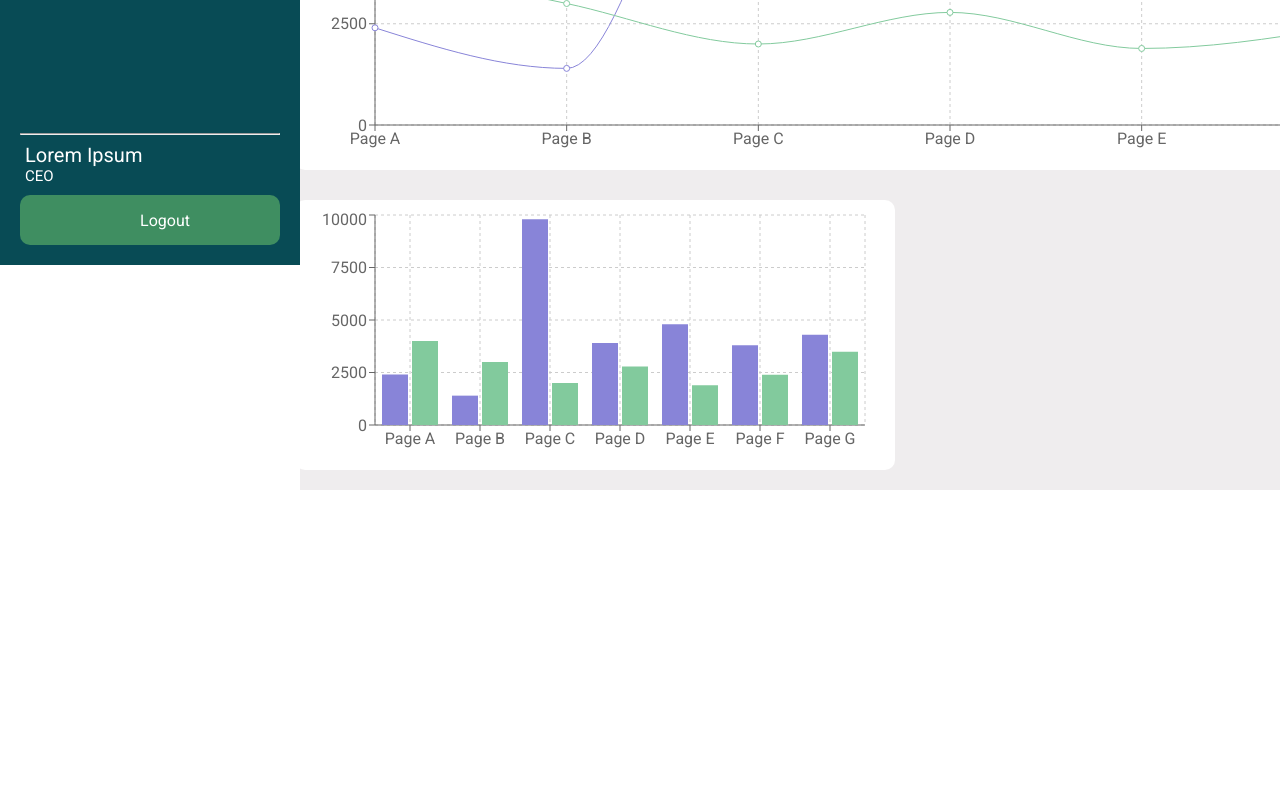
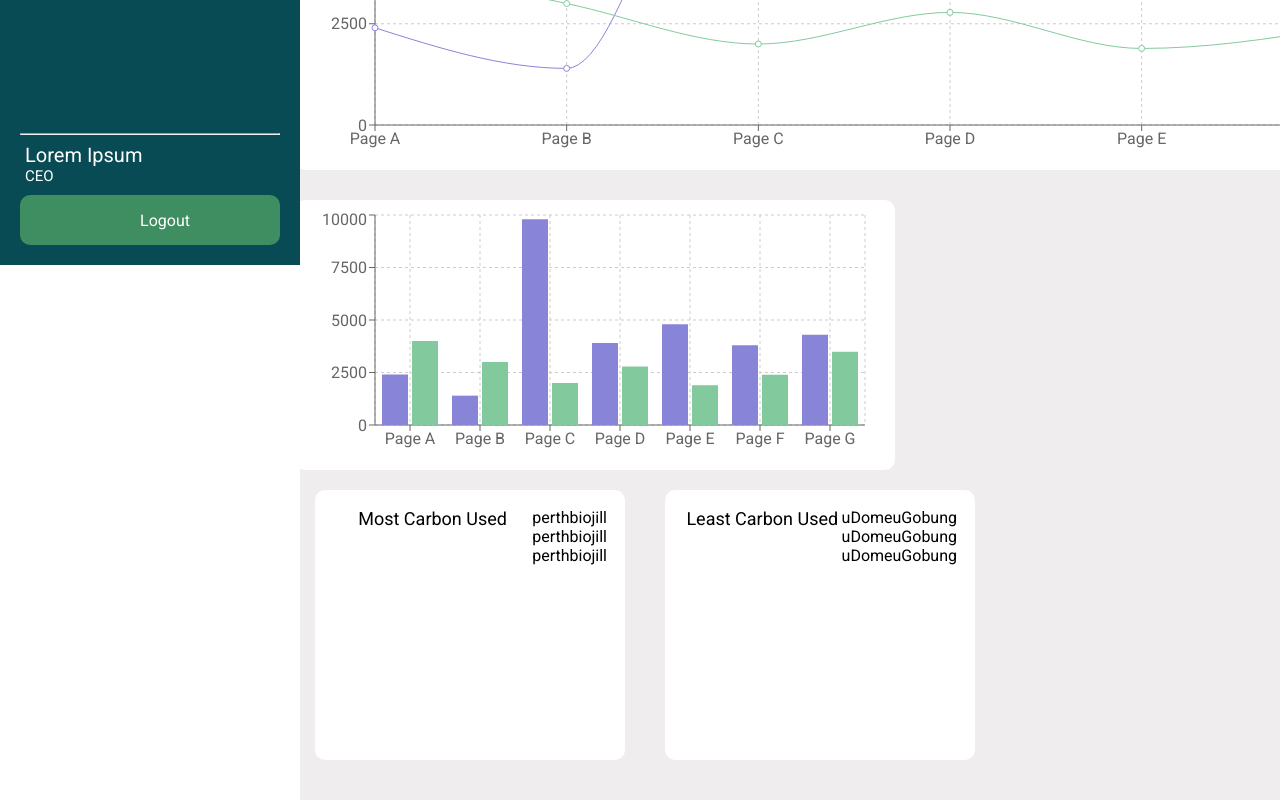
Before and after one commit to Perth27413/Cassandra, a Next.js app: page / in a window 1280 px wide. Shown: the part 535-1335 px from the top of the page. Before the commit the page ends 1025 px from the top, so only its background shows below. Built offline with nearby package versions, Linux system fonts and the light colour scheme.

Commit message:
added rankCard

```diff
--- /dev/null
+++ b/components/top-3-ranking-card/RankCard.scss
@@ -0,0 +1,48 @@
+#rankCard {
+  display: flex;
+  box-sizing: border-box;
+  flex-direction: row;
+  flex-wrap: nowrap;
+  justify-content: center;
+  margin-top: 20px;
+  margin-bottom: 20px;
+  width: 700px;
+  height: 270px;
+  .rank-card-item {
+    display: block;
+    box-sizing: border-box;
+    width: 50%;
+    background-color: white;
+    border-radius: 10px;
+    margin-left: 20px;
+    margin-right: 20px;
+    padding: 18px;
+
+    transition: 0.6s;
+
+    .rank-top {
+      height: 25%;
+      display: flex;
+      flex-direction: row;
+      padding: 0;
+      .rank-topic {
+        width: 100%;
+        text-align: center;
+        font-size: 18px;
+        margin: 0;
+      }
+    }
+    .list-info {
+      .rider-name{
+
+      }
+      .occupation{
+
+      }
+      .carbon-amount{
+
+      }
+    }
+
+  }
+}
--- /dev/null
+++ b/components/top-3-ranking-card/RankCard.tsx
@@ -0,0 +1,43 @@
+import React from 'react'
+import './RankCard.scss'
+
+export default function Card(): JSX.Element {
+    const [cardList, setCardList] = React.useState([
+        {
+            topic: 'Most Carbon Used',
+            topList: ['perth', 'bio', 'jill']
+        },
+        {
+            topic: 'Least Carbon Used',
+            topList: ['uDome', 'uGo', 'bung']
+        },
+    ])
+
+return (
+        <div id='rankCard'>
+            {cardList.map((item, index) => {
+                return (
+                    <div key={index} className='rank-card-item'>
+                        <div className='rank-top'>
+                            <div className='rank-topic'>
+                                <label className='text-topic'>{item.topic}</label>
+                            </div>
+                            <div className="list-info">
+                                <div className="profile-part">
+                                    <div className="name-box">
+                                        <div className="rider-name">{item.topList}</div>
+                                        <div className="occupation">{item.topList}</div>
+                                    </div>
+                                </div>
+                                <div className="carbon-part">
+                                    <div className="carbon-amount">{item.topList}</div>
+                                </div>
+                            </div>
+                        </div>
+                    </div>
+                )
+            })}
+
+        </div>
+    )
+}
--- a/pages/index.tsx
+++ b/pages/index.tsx
@@ -1,5 +1,6 @@
 import '../styles/scss/style.scss'
 import Card from './../components/card-carbon/Card'
+import RankCard from './../components/top-3-ranking-card/RankCard'
 import LineCharts from '../components/LineCharts'
 import BarCharts from '../components/BarCharts'
 
@@ -10,6 +11,7 @@ export default function Home() {
         <Card/>
         <LineCharts/>
         <BarCharts/>
+        <RankCard/>
       </div>
     </div>
   )
```
Also changed, not shown: 1 other file (tests, documents, lock files or other folders).
